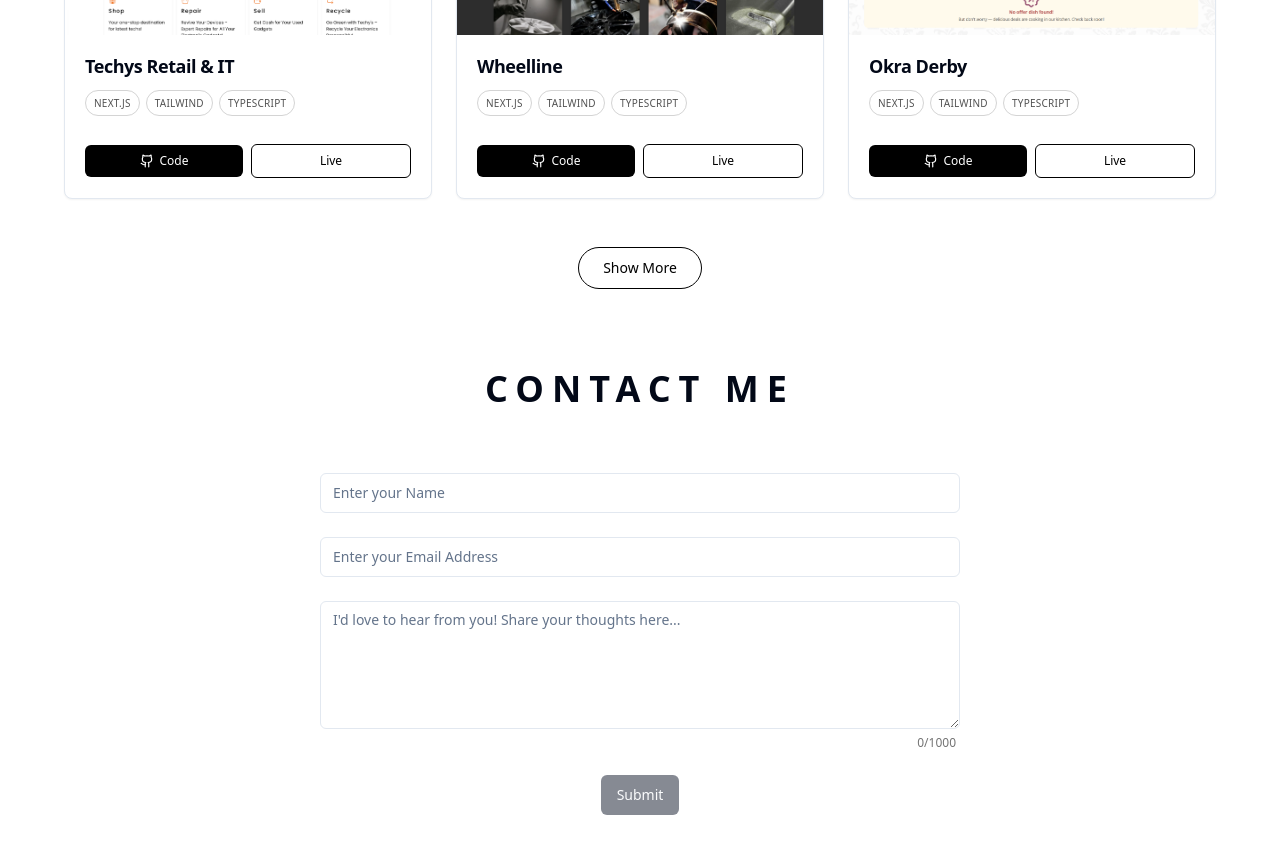
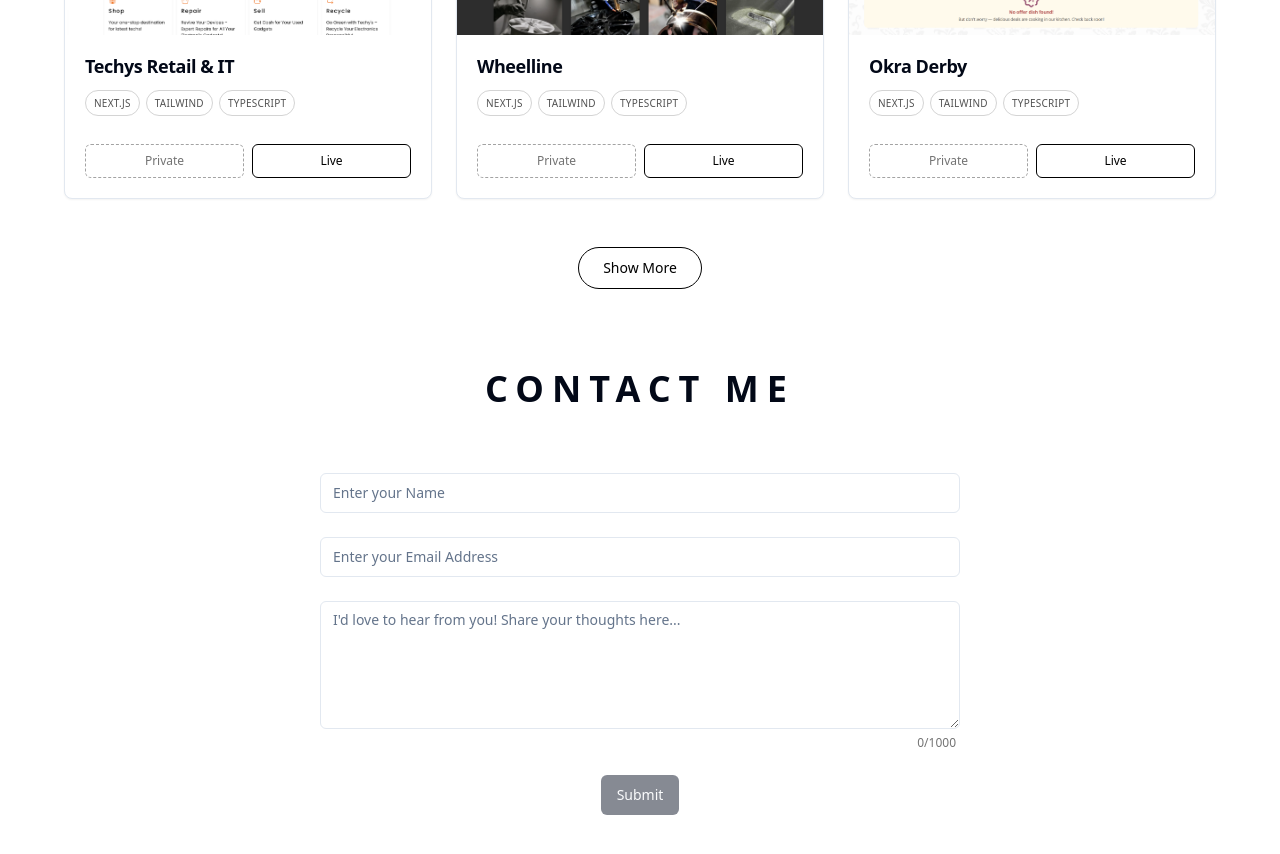
Before and after one commit to opurbo007/portfolio, a Next.js app: page / in a window 1280 px wide. Shown: the part 2420-3274 px from the top of the page. Built offline with nearby package versions, Linux system fonts and the light colour scheme.

Commit message:
update Project component: add isPrivate property to project data and adjust GitHub link visibility based on privacy status

```diff
--- a/src/components/Project.tsx
+++ b/src/components/Project.tsx
@@ -13,6 +13,7 @@ interface ProjectType {
   live?: string;
   imagePath: string;
   description?: string;
+  isPrivate?: boolean;
 }
 
 const allProjects: ProjectType[] = [
@@ -20,25 +21,28 @@ const allProjects: ProjectType[] = [
     _id: 1,
     name: "Techys Retail & IT",
     description: "Next.js Tailwind TypeScript",
-    git: "https://github.com/opurbo007",
+    git: "",
     live: "https://www.mytechys.co.uk/retail",
     imagePath: "/temp/project25.png",
+    isPrivate: true,
   },
   {
     _id: 2,
     name: "Wheelline",
     description: "Next.js Tailwind TypeScript",
-    git: "https://github.com/opurbo007",
+    git: "",
     live: "https://www.wheelline.co.uk/",
     imagePath: "/temp/project24.png",
+    isPrivate: true,
   },
   {
     _id: 3,
     name: "Okra Derby",
     description: "Next.js Tailwind TypeScript",
-    git: "https://github.com/opurbo007",
+    git: "",
     live: "https://okracfw.mytechys.co.uk/",
     imagePath: "/temp/project23.png",
+    isPrivate: true,
   },
   {
     _id: 4,
@@ -248,7 +252,7 @@ const Project: React.FC = () => {
                   </CardDescription>
                 </CardHeader>
                 <div className="flex items-center justify-between gap-2 px-5 pb-5 pt-2 mt-auto">
-                  {item.git && (
+                  {item.git && !item.isPrivate ? (
                     <Link
                       href={item.git}
                       target="_blank"
@@ -258,6 +262,10 @@ const Project: React.FC = () => {
                       <Github className="h-3.5 w-3.5" />
                       Code
                     </Link>
+                  ) : (
+                    <span className="inline-flex items-center justify-center flex-1 px-3 py-2 text-xs font-medium rounded-md border border-dashed border-neutral-400 dark:border-neutral-600 text-neutral-500 dark:text-neutral-400 cursor-not-allowed">
+                      Private
+                    </span>
                   )}
                   {item.live ? (
                     <Link
```
